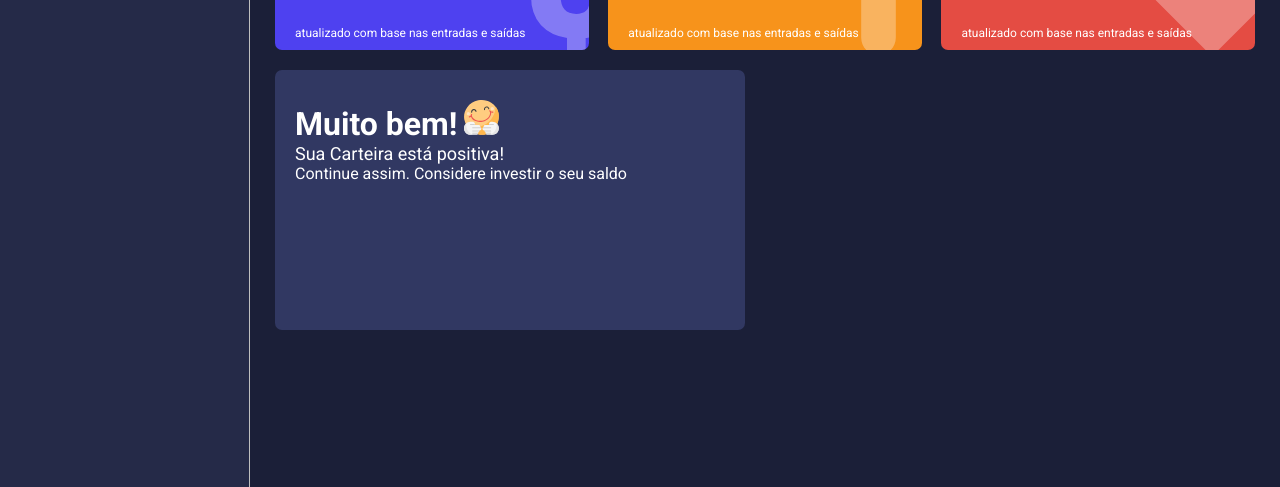
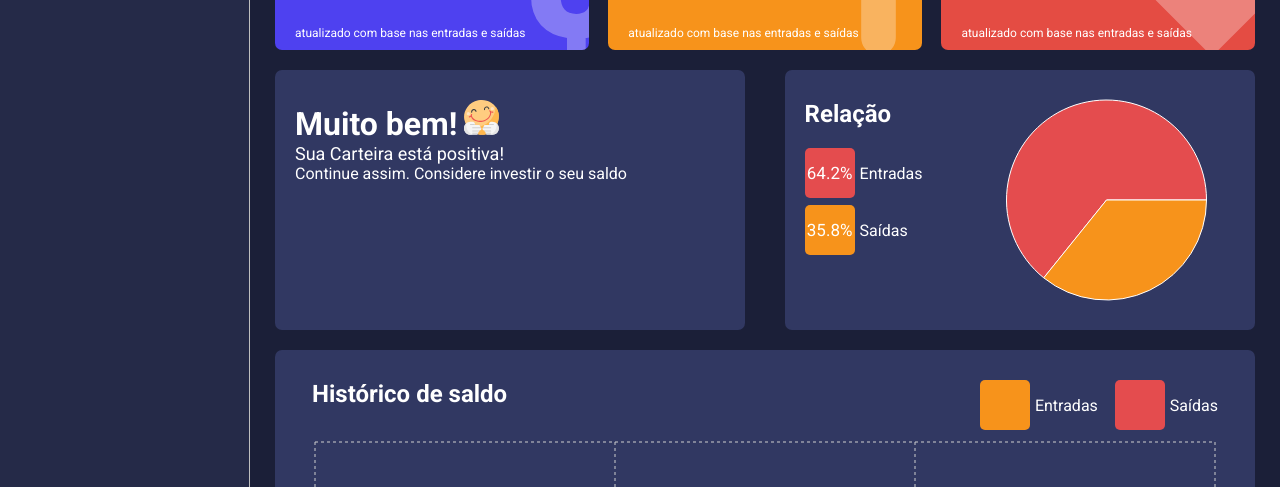
Before and after one commit to ezelorenzatti/minhafortuna-frontend, a React (Create React App) app: page /dashboard in a window 1280 px wide. Shown: the part 278-765 px from the top of the page. Built offline with nearby package versions, Linux system fonts and the light colour scheme.

Commit message:
PieCartBox e HistoryBox

```diff
--- a/package.json
+++ b/package.json
@@ -10,6 +10,7 @@
     "@types/node": "^16.18.19",
     "@types/react": "^18.0.28",
     "@types/react-dom": "^18.0.11",
+    "@types/recharts": "^1.8.24",
     "react": "^18.2.0",
     "react-countup": "^6.4.2",
     "react-dom": "^18.2.0",
--- /dev/null
+++ b/src/components/HistoryBox/index.tsx
@@ -0,0 +1,64 @@
+import React from 'react';
+
+import {ResponsiveContainer, LineChart, Line, XAxis, CartesianGrid, Tooltip} from 'recharts';
+
+import { Container , ChartContainer, ChartHeader, LegendContainer, Legend} from './styles';
+
+interface IHistoryBoxProps {
+  data:{
+    month: string;
+    amountEntry: number;
+    amountOutput: number;
+  }[];
+  lineColorAmountEntry:string;
+  lineColorAmountOutput:string;
+
+}
+
+const Content: React.FC<IHistoryBoxProps> = ({data, lineColorAmountEntry, lineColorAmountOutput}) => (
+    <Container>
+        <ChartHeader>
+          <h2>Histórico de saldo</h2>
+          <LegendContainer>
+          <Legend color={lineColorAmountEntry}>
+              <div></div>
+              <span>Entradas</span>
+            </Legend>
+            <Legend color={lineColorAmountOutput}>
+              <div></div>
+              <span>Saídas</span>
+            </Legend>
+          </LegendContainer>
+        </ChartHeader>
+
+        <ChartContainer>
+          <ResponsiveContainer>
+            <LineChart data={data} margin={{top:5, left:20, right:20, bottom:5}}>
+              <CartesianGrid strokeDasharray="3 3" stroke='#cecece'/>
+              <XAxis dataKey="month" stroke='#cecece'/>
+              <Tooltip />
+              <Line
+                type="monotone"
+                dataKey="amountEntry"
+                name="Entradas"
+                stroke={lineColorAmountEntry}
+                strokeWidth={5}
+                dot={{r:5}}
+                activeDot={{r:8}}
+              />
+              <Line
+                type="monotone"
+                dataKey="amountOutput"
+                name="Saídas"
+                stroke={lineColorAmountOutput}
+                strokeWidth={5}
+                dot={{r:5}}
+                activeDot={{r:8}}
+              />
+            </LineChart>
+          </ResponsiveContainer>
+        </ChartContainer>
+    </Container>
+)
+
+export default Content;
--- /dev/null
+++ b/src/components/HistoryBox/styles.ts
@@ -0,0 +1,68 @@
+import styled from "styled-components";
+
+interface ILegendProps {
+    color: string;
+}
+
+export const Container = styled.div`
+    width: 100%;
+    flex-direction: column;
+
+    background-color: ${props => props.theme.colors.tertiary};
+    color: ${props => props.theme.colors.white};
+
+    margin: 10px 0;
+    padding: 30px 20px;
+
+    border-radius: 7px;
+
+
+`;
+
+export const ChartContainer = styled.div`
+    flex: 1;
+    height: 260px;
+`;
+
+export const ChartHeader  = styled.header`
+    width:100%;
+
+    display: flex;
+    justify-content: space-between;
+
+
+    > h2 {
+        margin-bottom: 20px;
+        padding-left: 17px;
+    }
+
+`;
+export const LegendContainer  = styled.ul`
+    list-style: none;
+    display: flex;
+    justify-content: space-between;
+`;
+
+export const Legend = styled.li<ILegendProps>`
+    display: flex;
+    align-items: center;
+
+    margin-bottom: 7px;
+    padding-right: 17px;
+
+    > div {
+        background-color: ${props => props.color};
+
+        width: 50px;
+        height: 50px;
+        border-radius: 5px;
+
+        font-size: 17px;
+        line-height: 50px;
+        text-align: center;
+    }
+
+    > span {
+        margin-left: 5px;
+    }
+`;
--- /dev/null
+++ b/src/components/PieChartBox/index.tsx
@@ -0,0 +1,47 @@
+import React from 'react';
+
+import { PieChart, Pie, Cell, ResponsiveContainer} from 'recharts';
+
+import { Container, Sideleft, Sideright, LegendContainer, Legend } from './styles';
+
+interface IPieChardBoxProps {
+    data: {
+        name:string;
+        value:number;
+        percent:number;
+        color:string;
+    }[]
+}
+
+const PieChartBox: React.FC<IPieChardBoxProps> = ({data}) => (
+    <Container>
+        <Sideleft>
+            <h2>Relação</h2>
+            <LegendContainer>
+                {
+                    data.map ((indicator, index) => (
+                        <Legend key={index} color={indicator.color}>
+                            <div>{indicator.percent}%</div>
+                            <span>{indicator.name}</span>
+                        </Legend>
+                    ))
+                }
+            </LegendContainer>
+        </Sideleft>
+        <Sideright>
+            <ResponsiveContainer>
+               <PieChart>
+                    <Pie data={data} dataKey="percent">
+                        {
+                            data.map((indicator, index)=>(
+                                <Cell key={index} fill={indicator.color}/>
+                            ))
+                        }
+                    </Pie>
+                </PieChart>
+            </ResponsiveContainer>
+        </Sideright>
+    </Container>
+);
+
+export default PieChartBox;
--- /dev/null
+++ b/src/components/PieChartBox/styles.ts
@@ -0,0 +1,81 @@
+import styled from "styled-components";
+
+interface ILegendProps {
+    color: string;
+}
+
+export const Container = styled.div`
+    width: 48%;
+    height: 260px;
+
+    margin: 10px 0;
+
+    background-color: ${props => props.theme.colors.tertiary};
+    color: ${props => props.theme.colors.white};
+
+    border-radius: 7px;
+
+    display: flex;
+`;
+
+export const Sideleft = styled.aside`
+    padding: 30px 20px;
+
+    > h2 {
+        margin-bottom: 20px;
+    }
+
+`;
+
+export const LegendContainer = styled.ul`
+    list-style: none;
+
+    height: 175px;
+    padding-right: 15px;
+    overflow-y: scroll;
+
+    ::-webkit-scrollbar {
+        width: 10px;
+    }
+
+    ::-webkit-scrollbar-thumb {
+        background-color: ${props => props.theme.colors.secondary};
+        border-radius: 10px;
+    }
+
+
+    ::-webkit-scrollbar-track {
+        background-color: ${props => props.theme.colors.tertiary};
+        border-radius: 10px;
+    }
+`;
+
+export const Legend = styled.li<ILegendProps>`
+    display: flex;
+    align-items: center;
+
+    margin-bottom: 7px;
+
+    > div {
+        background-color: ${props => props.color};
+
+        width: 50px;
+        height: 50px;
+        border-radius: 5px;
+
+        font-size: 17px;
+        line-height: 50px;
+        text-align: center;
+    }
+
+    > span {
+        margin-left: 5px;
+    }
+`;
+
+export const Sideright = styled.main`
+    height: 100%;
+    display: flex;
+    flex: 1;
+    justify-content: center;
+`;
--- a/src/pages/Dashboard/index.tsx
+++ b/src/pages/Dashboard/index.tsx
@@ -15,6 +15,8 @@ import grinningImg from '../../assets/grinning.svg';
 
 import WalletBox from "../../components/WalletBox";
 import MessageBox from "../../components/MessageBox";
+import PieChartBox from "../../components/PieChartBox";
+import HistoryBox from "../../components/HistoryBox";
 
 const Dashboard: React.FC = () =>{
 
@@ -109,6 +111,73 @@ const Dashboard: React.FC = () =>{
         }
     },[totalBalance]);
 
+    const relationExpensesVsGains = useMemo(() => {
+        const total = totalGains + totalExpense;
+        const percentGains = (totalGains / total) * 100;
+        const percentExpenses = (totalExpense / total) * 100;
+
+        const data = [
+            {
+                name:"Entradas",
+                value: percentGains,
+                percent: Number(percentGains.toFixed(1)),
+                color: '#E44C4E'
+            },{
+                name:"Saídas",
+                value: percentExpenses,
+                percent: Number(percentExpenses.toFixed(1)),
+                color:'#F7931B'
+            }
+        ]
+        return data;
+
+    },[totalGains, totalExpense]);
+
+    const historyData = useMemo(( ) => {
+        return listOfMonths.map((_, month) => {
+            let amountEntry = 0;
+            gains.forEach(gain => {
+                const date = new Date(gain.date);
+                const gainMonth = date.getMonth();
+                const gainYear = date.getFullYear();
+                if(gainMonth === month && gainYear === yearSelected){
+                    try {
+                        amountEntry += Number(gain.amount)
+                    } catch {
+                        throw new Error('amountEntry is invalid. amoutEntry must be a valid number');
+                    }
+                }
+            });
+
+            let amountOutput = 0;
+            expenses.forEach(expense => {
+                const date = new Date(expense.date);
+                const expenseMonth = date.getMonth();
+                const expenseYear = date.getFullYear();
+                if(expenseMonth === month && expenseYear === yearSelected){
+                    try {
+                        amountOutput += Number(expense.amount)
+                    } catch {
+                        throw new Error('amountEntry is invalid. amoutEntry must be a valid number');
+                    }
+                }
+            });
+
+            return {
+                monthNumber: month,
+                month: listOfMonths[month].substring(0, 3),
+                amountEntry: amountEntry,
+                amountOutput: amountOutput
+            }
+        }).filter((item) => {
+            const date = new Date();
+            const currentMonth = date.getMonth();
+            const currentYear = date.getFullYear();
+            return (yearSelected === currentYear && item.monthNumber <= currentMonth) || (yearSelected < currentYear)
+
+        })
+    },[yearSelected]);
+
     const handleMonthSelected = (month : string) => {
         try {
             const parseMonth = Number(month);
@@ -165,6 +234,15 @@ const Dashboard: React.FC = () =>{
                     footerText={message.footerText}
                     icon={message.icon}
                 />
+                <PieChartBox
+                    data={relationExpensesVsGains}
+                />
+                <HistoryBox
+                    data={historyData}
+                    lineColorAmountEntry="#f7931b"
+                    lineColorAmountOutput="#e44c4e"
+                />
+
             </Content>
         </Container>
     )
--- a/src/repositories/expenses.ts
+++ b/src/repositories/expenses.ts
@@ -48,7 +48,8 @@ const expenses = [
   {"description":"Compras do mês",        "amount":"700.00","type":"saída","frequency":"recorrente","date":"2023-07-25"},
   {"description":"Cafeteira",             "amount":"250.00","type":"saída","frequency":"eventual",  "date":"2023-07-26"},
   {"description":"Pizza",                 "amount":"60.00", "type":"saída","frequency":"eventual",  "date":"2023-07-19"},
-  {"description":"Pizza",                 "amount":"1193.47", "type":"saída","frequency":"eventual",  "date":"2023-05-19"}
+  {"description":"Pizza",                 "amount":"1193.47", "type":"saída","frequency":"eventual",  "date":"2023-05-19"},
+  {"description":"Vectra",                 "amount":"5000.00", "type":"saída","frequency":"eventual",  "date":"2023-10-19"}
 ]
 
 export default expenses;
--- a/src/repositories/gains.ts
+++ b/src/repositories/gains.ts
@@ -8,6 +8,7 @@ const gains = [
   { "description": "Salário",     "amount": "2500.18", "type": "entrada", "frequency": "recorrente", "date": "2023-04-10" },
   { "description": "Salário",     "amount": "2500.15", "type": "entrada", "frequency": "recorrente", "date": "2023-05-10" },
   { "description": "Salário",     "amount": "2500.12", "type": "entrada", "frequency": "recorrente", "date": "2023-06-10" },
-  { "description": "Salário",     "amount": "2500.00", "type": "entrada", "frequency": "recorrente", "date": "2023-07-10" }]
+  { "description": "Salário",     "amount": "2500.00", "type": "entrada", "frequency": "recorrente", "date": "2023-07-10" },
+  { "description": "Salário",     "amount": "1800.00", "type": "entrada", "frequency": "recorrente", "date": "2022-01-10" }]
 
 export default gains;
```
Also changed, not shown: 1 other file (tests, documents, lock files or other folders).
